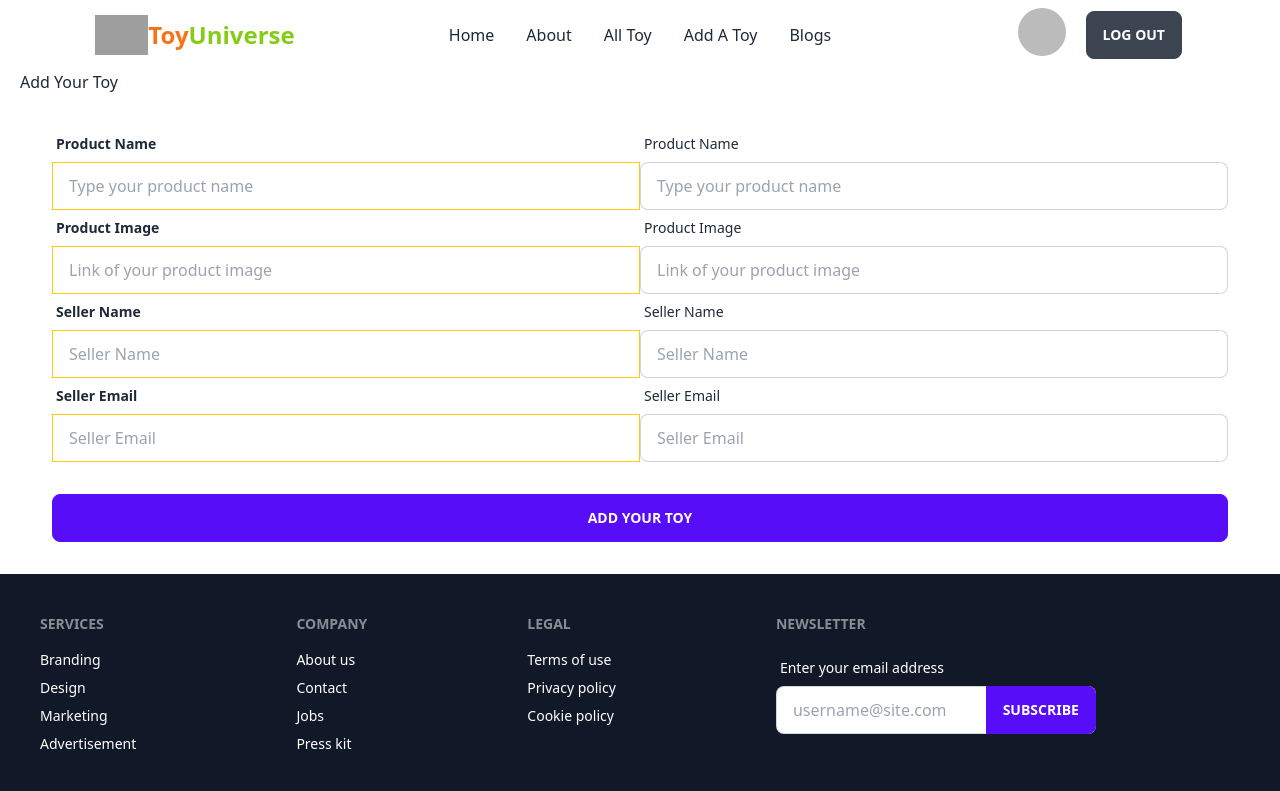
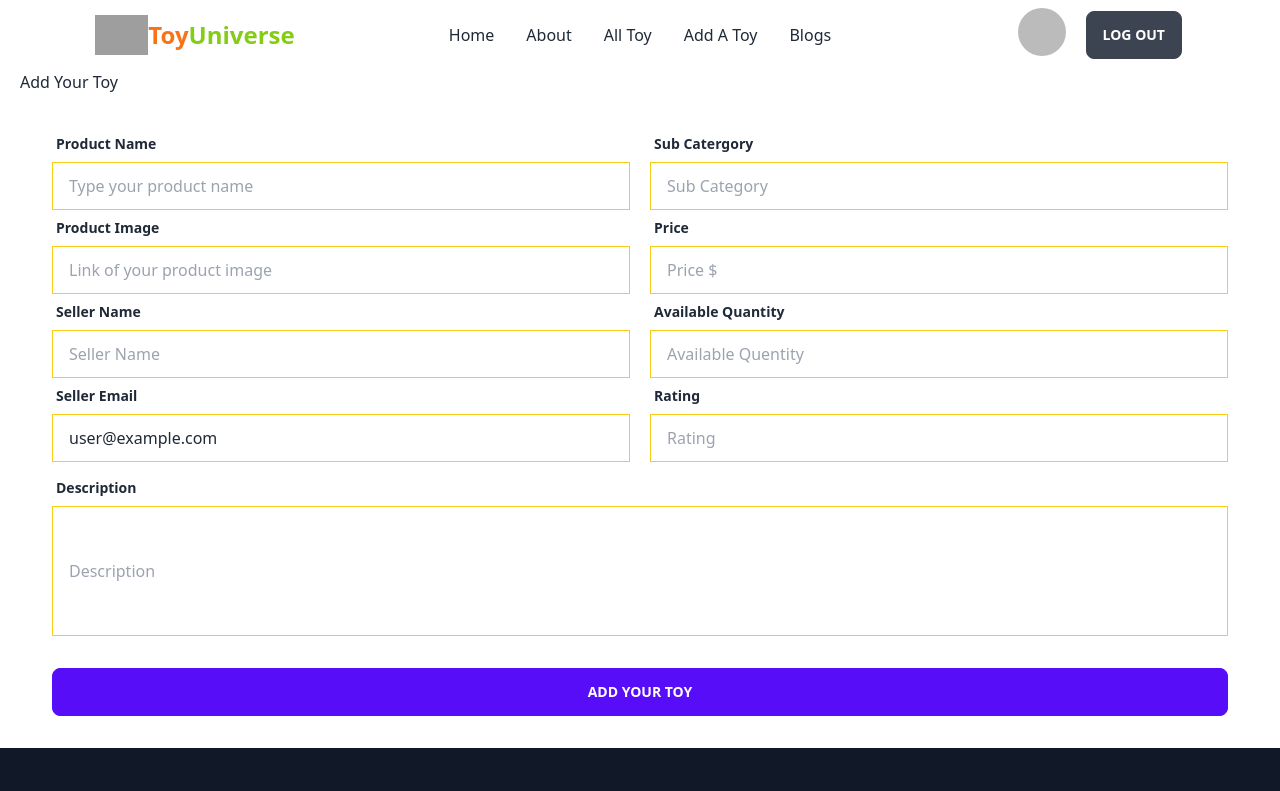
Before and after one commit to alaminh63/toy-universe-client, a React (Vite) app: page /addToy in a window 1280 px wide. Shown: the top 791 px of the page. Built offline with nearby package versions, Linux system fonts and the light colour scheme; no server answers; sample sign-in values are in the browser's storage; grey boxes are pictures that could not be loaded.

Commit message:
loading added

```diff
--- a/src/Context/AuthProvider.jsx
+++ b/src/Context/AuthProvider.jsx
@@ -18,29 +18,36 @@ export const AuthContext = createContext(null);
 
 const AuthProvider = ({ children }) => {
   const [user, setUser] = useState(null);
+  const [loading, setLoading] = useState(true);
 
   const provider = new GoogleAuthProvider();
 
   const SignInWithGooglePopup = () => {
+    setLoading(true);
     return signInWithPopup(Auth, provider);
   };
   const createUser = (email, password) => {
+    setLoading(true);
     return createUserWithEmailAndPassword(Auth, email, password);
   };
   const loginUser = (email, password) => {
+    setLoading(true);
     return signInWithEmailAndPassword(Auth, email, password);
   };
   const profileInfoUpdate = (displayName, photoURL) => {
+    setLoading(true);
     const user = Auth.currentUser;
     return updateProfile(user, { displayName, photoURL });
   };
   const logOut = () => {
+    setLoading(true);
     return signOut(Auth);
   };
 
   useEffect(() => {
     const unSubscribe = onAuthStateChanged(Auth, (currentUser) => {
       setUser(currentUser);
+      setLoading(false);
     });
     return () => {
       unSubscribe();
@@ -54,6 +61,7 @@ const AuthProvider = ({ children }) => {
     loginUser,
     logOut,
     profileInfoUpdate,
+    loading
   };
   return (
     <AuthContext.Provider value={authInfo}>{children}</AuthContext.Provider>
--- a/src/Pages/AddToy/AddToy.jsx
+++ b/src/Pages/AddToy/AddToy.jsx
@@ -1,11 +1,13 @@
-import React from "react";
+import React, { useContext } from "react";
+import { AuthContext } from "../../Context/AuthProvider";
 
 const AddToy = () => {
+  const { user } = useContext(AuthContext);
   return (
     <div>
       <h2>Add Your Toy</h2>
       <div className="card-body">
-        <div className="grid grid-cols-2">
+        <div className="grid grid-cols-2 gap-5">
           <div>
             <div className="form-control">
               <label className="label">
@@ -44,6 +46,7 @@ const AddToy = () => {
               <input
                 type="text"
                 placeholder="Seller Email"
+                defaultValue={user.email}
                 className="input input-bordered rounded-none border-yellow-400"
               />
             </div>
@@ -51,44 +54,58 @@ const AddToy = () => {
           <div>
             <div className="form-control">
               <label className="label">
-                <span className="label-text">Product Name</span>
+                <span className="label-text font-semibold">Sub Catergory</span>
               </label>
               <input
                 type="text"
-                placeholder="Type your product name"
-                className="input input-bordered"
+                placeholder="Sub Category"
+                className="input input-bordered rounded-none border-yellow-400"
               />
             </div>
             <div className="form-control">
               <label className="label">
-                <span className="label-text">Product Image</span>
+                <span className="label-text font-semibold">Price</span>
               </label>
               <input
                 type="text"
-                placeholder="Link of your product image"
-                className="input input-bordered"
+                placeholder="Price $"
+                className="input input-bordered  rounded-none border-yellow-400"
               />
             </div>
             <div className="form-control">
               <label className="label">
-                <span className="label-text">Seller Name</span>
+                <span className="label-text font-semibold">
+                  Available Quantity
+                </span>
               </label>
               <input
                 type="text"
-                placeholder="Seller Name"
-                className="input input-bordered"
+                placeholder="Available Quentity "
+                className="input input-bordered  rounded-none border-yellow-400"
               />
             </div>
             <div className="form-control">
               <label className="label">
-                <span className="label-text">Seller Email</span>
+                <span className="label-text font-semibold">Rating</span>
               </label>
               <input
                 type="text"
-                placeholder="Seller Email"
-                className="input input-bordered"
+                placeholder="Rating"
+                className="input input-bordered rounded-none border-yellow-400"
               />
             </div>
+          </div>
+        </div>
+        <div>
+          <div className="form-control">
+            <label className="label">
+              <span className="label-text font-semibold">Description</span>
+            </label>
+            <input
+              type="text"
+              placeholder="Description"
+              className="input input-bordered rounded-none border-yellow-400 py-16"
+            />
           </div>
         </div>
         <div className="form-control mt-6">
--- /dev/null
+++ b/src/Routes/PrivateRoute.jsx
@@ -0,0 +1,21 @@
+import React from "react";
+import { useContext } from "react";
+import { Navigate } from "react-router-dom";
+import { AuthContext } from "../Context/AuthProvider";
+
+const PrivateRoute = ({ children }) => {
+  const { user, loading } = useContext(AuthContext);
+  if (loading) {
+    return (
+      <button className="btn loading bg-blue-700 w-full h-full flex items-center justify-center z-50">
+        loading
+      </button>
+    );
+  }
+  if (user) {
+    return children;
+  }
+  return <Navigate to="/login"></Navigate>;
+};
+
+export default PrivateRoute;
--- a/src/Routes/Routes.jsx
+++ b/src/Routes/Routes.jsx
@@ -6,6 +6,7 @@ import Home from "../Pages/Home/Home";
 import Login from "../Pages/Login/Login";
 import Registration from "../Pages/Ragistraiton/Registration";
 import ToyInfo from "../Pages/ToyInfo/ToyInfo";
+import PrivateRoute from "./PrivateRoute";
 
 const router = createBrowserRouter([
   {
@@ -34,7 +35,11 @@ const router = createBrowserRouter([
       },
       {
         path: "/addToy",
-        element: <AddToy />,
+        element: (
+          <PrivateRoute>
+            <AddToy />
+          </PrivateRoute>
+        ),
       },
     ],
   },
```
